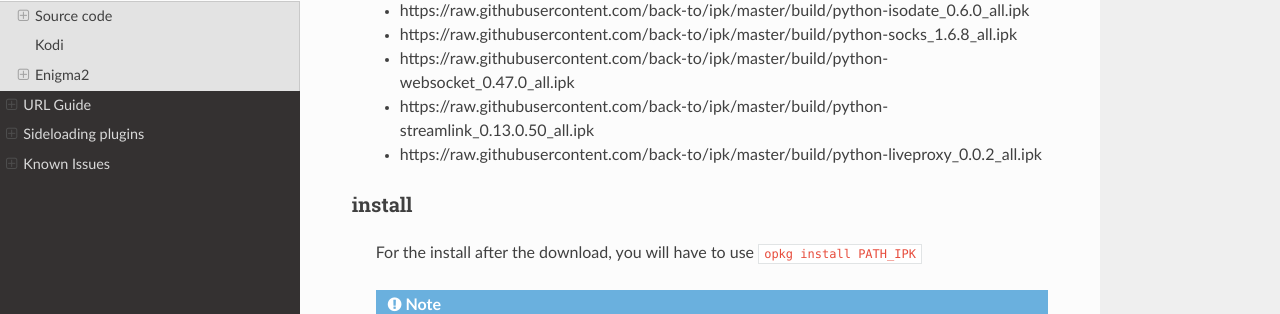
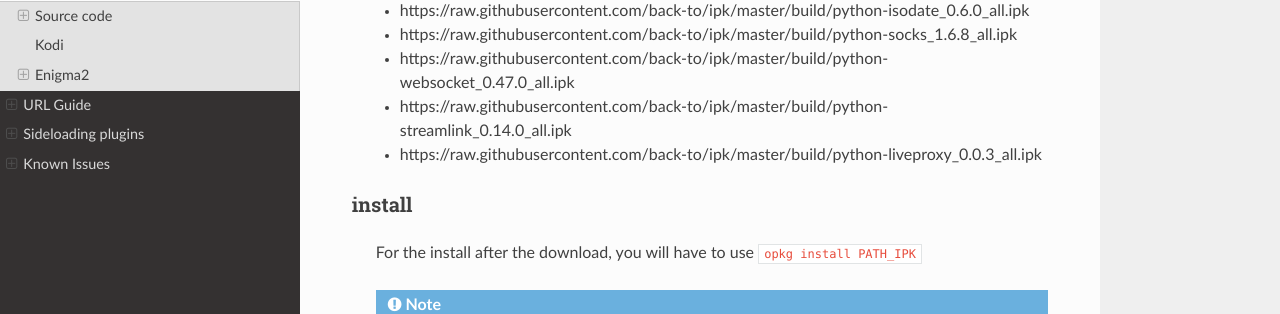
Before and after one commit to back-to/liveproxy, a Sphinx documentation site: the page built from docs/install.rst, in a window 1280 px wide and 900 px high, scrolled down 2412 px. Shown: the part 161-475 px from the top of the window. Built offline with Sphinx 7.4.7 and the Read the Docs theme 2.0.0, drawn with Linux system fonts in a browser that asks for light colours.

Commit message:
New Test version 0.0.3, changelog update.

```diff
--- a/docs/install.rst
+++ b/docs/install.rst
@@ -59,7 +59,7 @@ Name                                 Notes
 
 **Automatically installed by the setup script**
 --------------------------------------------------------------------------------
-`python-streamlink`_                 At least version **0.13.0**.
+`python-streamlink`_                 At least version **0.14.0**.
 ==================================== ===========================================
 
 .. _Python: https://www.python.org/
@@ -141,8 +141,8 @@ download files
   - \ |PATH|\ python-isodate_0.6.0_all.ipk
   - \ |PATH|\ python-socks_1.6.8_all.ipk
   - \ |PATH|\ python-websocket_0.47.0_all.ipk
-  - \ |PATH|\ python-streamlink_0.13.0.50_all.ipk
-  - \ |PATH|\ python-liveproxy_0.0.2_all.ipk
+  - \ |PATH|\ python-streamlink_0.14.0_all.ipk
+  - \ |PATH|\ python-liveproxy_0.0.3_all.ipk
 
 install
 ^^^^^^^
```
Also changed, not shown: CHANGELOG.md (+17 -1 lines).
